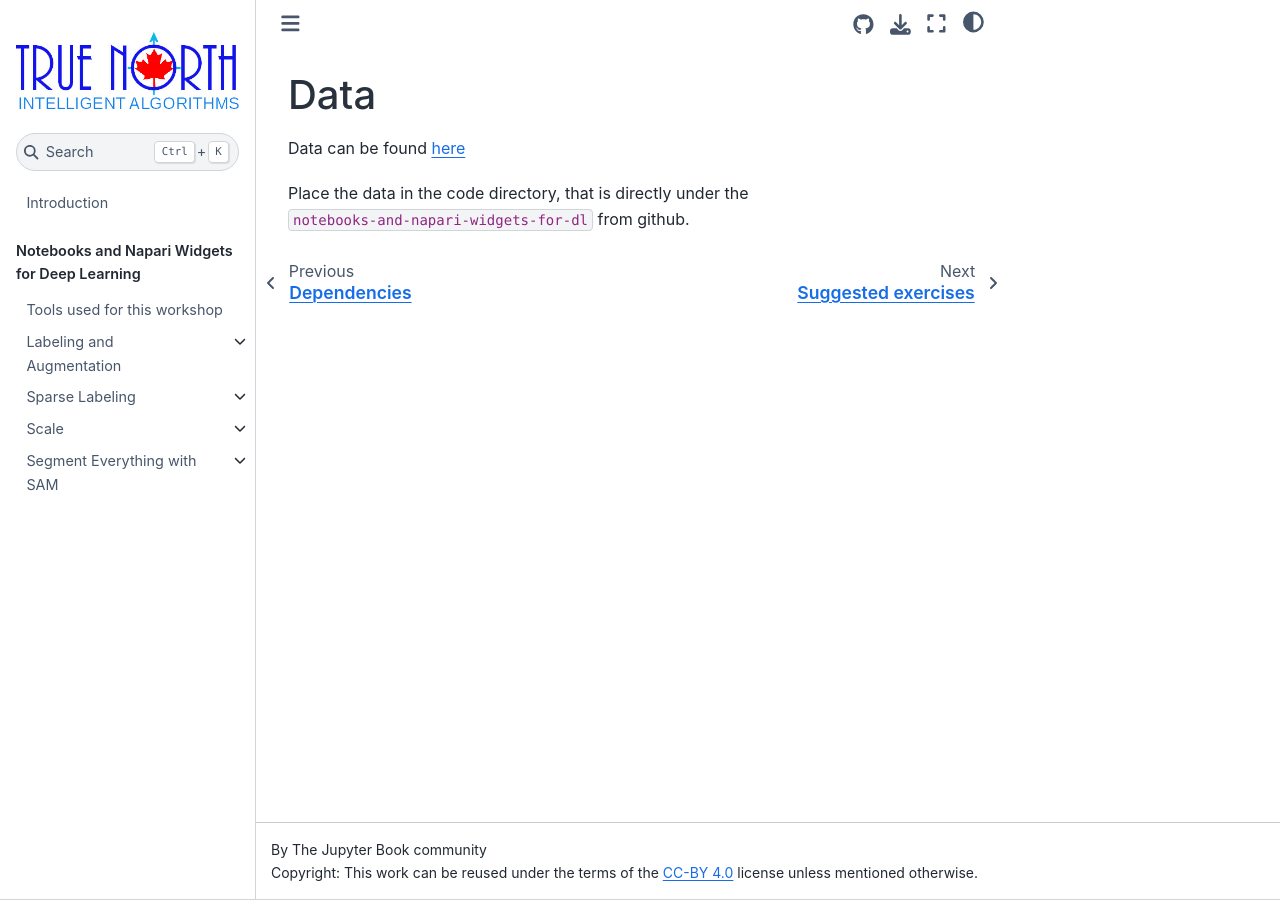
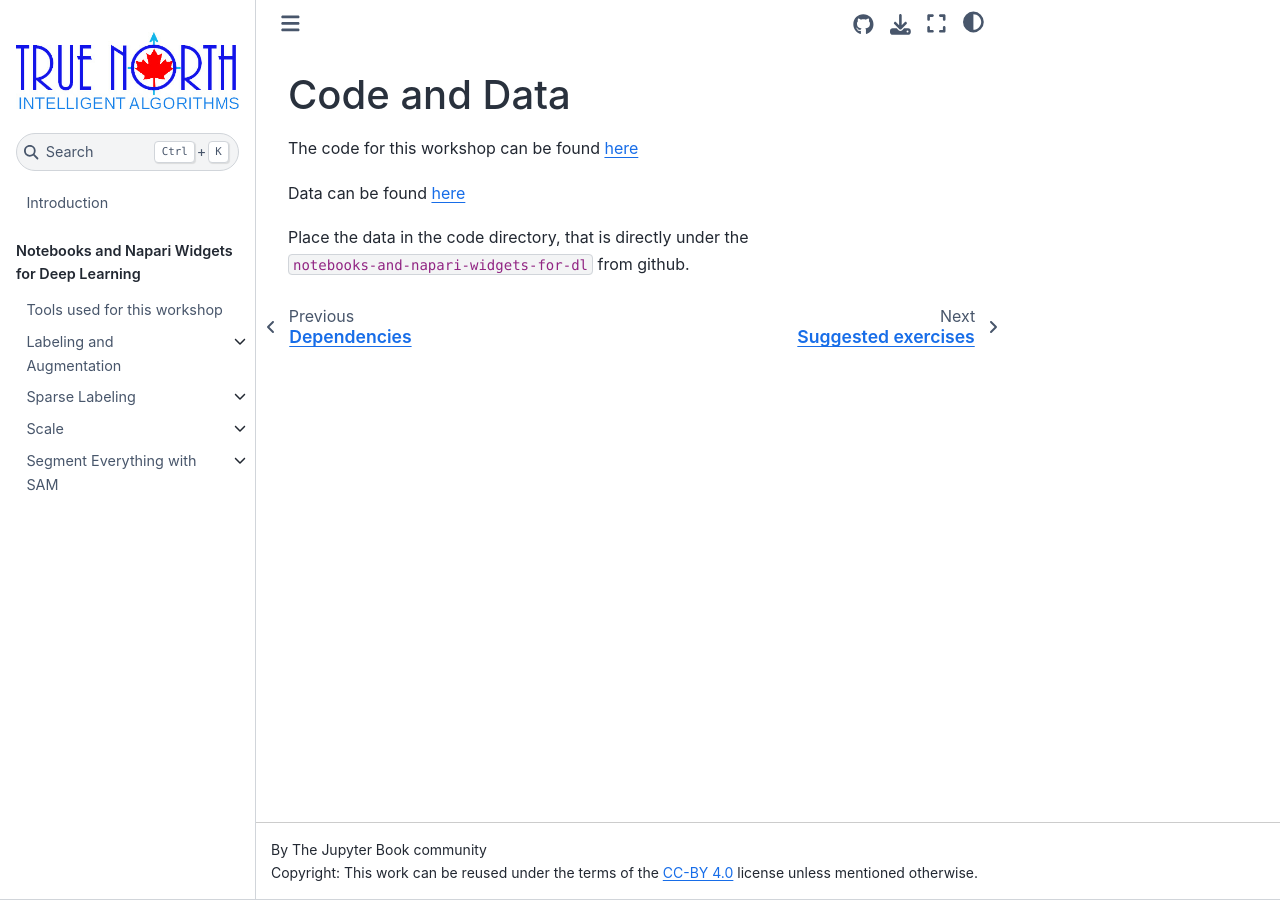
Before and after one commit to True-North-Intelligent-Algorithms/notebooks-and-napari-widgets-for-dl, a Jupyter Book: the page built from docs/00_course_preparation/15_data.md, in a window 1280 px wide. Built offline with Jupyter Book 1.0.4 settings and Sphinx 7.4.7 and the Sphinx Book theme 1.1.4, drawn with Linux system fonts in a browser that asks for light colours; pages that are not in the unit, such as notebooks, are missing from menus.

Commit message:
Add link to code

```diff
--- a/docs/00_course_preparation/15_data.md
+++ b/docs/00_course_preparation/15_data.md
@@ -1,4 +1,6 @@
-## Data
+## Code and Data
+
+The code for this workshop can be found [here](https://github.com/True-North-Intelligent-Algorithms/notebooks-and-napari-widgets-for-dl)
 
 Data can be found [here](https://www.dropbox.com/scl/fo/4lvuwq8pbdx0ubba9ey85/AMz_dint2PkRASM1oFWx6uA?rlkey=4ibypc0u40ub702trdipzokir%26st=spgp9ckc%26dl=0)
 
```
